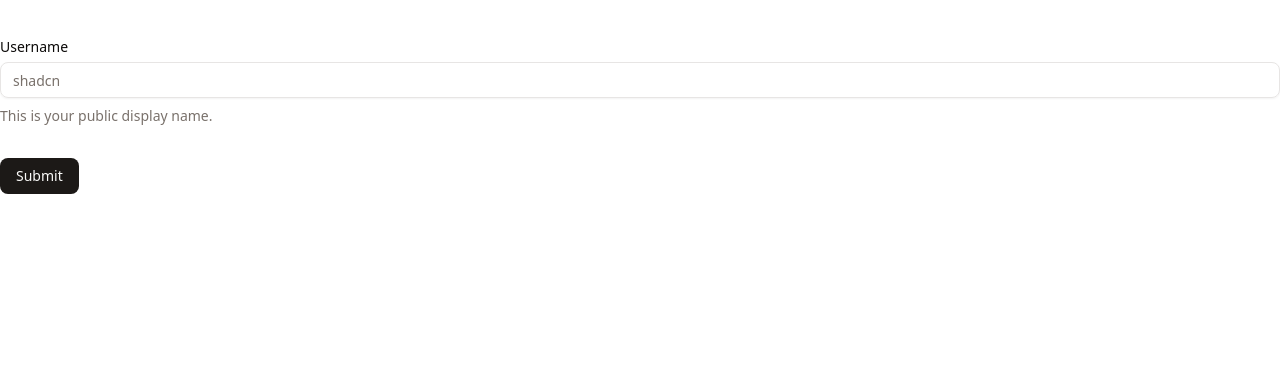
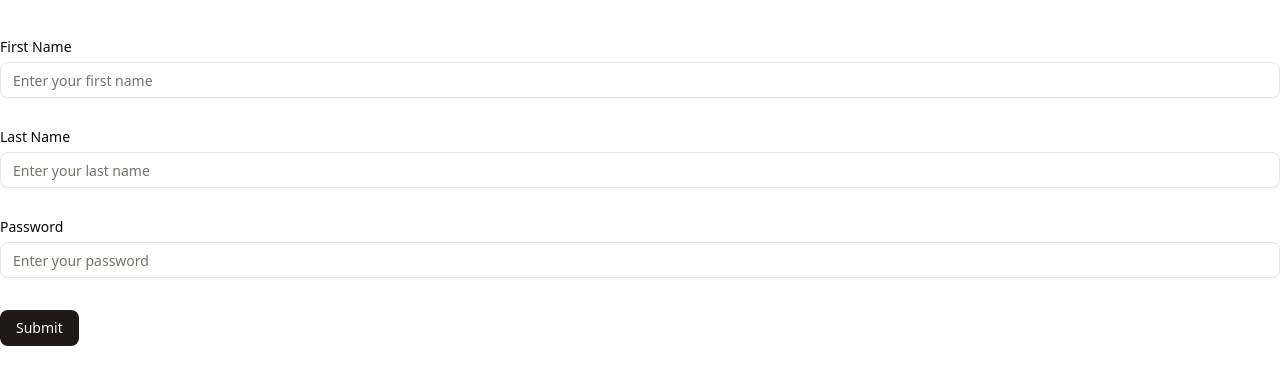
Before and after one commit to Meharunnesa/next-js-project, a Next.js app: page / in a window 1280 px wide. Shown: the top 384 px of the page. Built offline with nearby package versions, Linux system fonts and the light colour scheme.

Commit message:
Add: new input field in form

```diff
--- a/src/app/components/AddForm.jsx
+++ b/src/app/components/AddForm.jsx
@@ -17,7 +17,9 @@ export default function AddForm() {
 
   const form = useForm({
     defaultValues: {
-      username: ''
+      firstname: '',
+      lastname: '',
+      passowrd: '',
     }
   });
 
@@ -32,19 +34,44 @@ export default function AddForm() {
 
           <FormField
             control={form.control}
-            name="username"
+            name="firstname"
             render={({ field }) => (
               <FormItem>
-                <FormLabel>Username</FormLabel>
+                <FormLabel>First Name</FormLabel>
+                <FormControl>
+                  <Input placeholder="Enter your first name" {...field} />
+                </FormControl>
+                <FormMessage />
+              </FormItem>
+            )}
+          />
 
+          <FormField
+            control={form.control}
+            name="lastname"
+            render={({ field }) => (
+              <FormItem>
+                <FormLabel>Last Name</FormLabel>
                 <FormControl>
-                  <Input placeholder="shadcn" {...field} />
+                  <Input placeholder="Enter your last name" {...field} />
                 </FormControl>
+                <FormMessage />
+              </FormItem>
+            )}
+          />
 
-                <FormDescription>
-                  This is your public display name.
-                </FormDescription>
-
+          <FormField
+            control={form.control}
+            name="password"
+            render={({ field }) => (
+              <FormItem>
+                <FormLabel>Password</FormLabel>
+                <FormControl>
+                  <Input
+                    type="password"
+                    placeholder="Enter your password" {...field}
+                  />
+                </FormControl>
                 <FormMessage />
               </FormItem>
             )}
```
